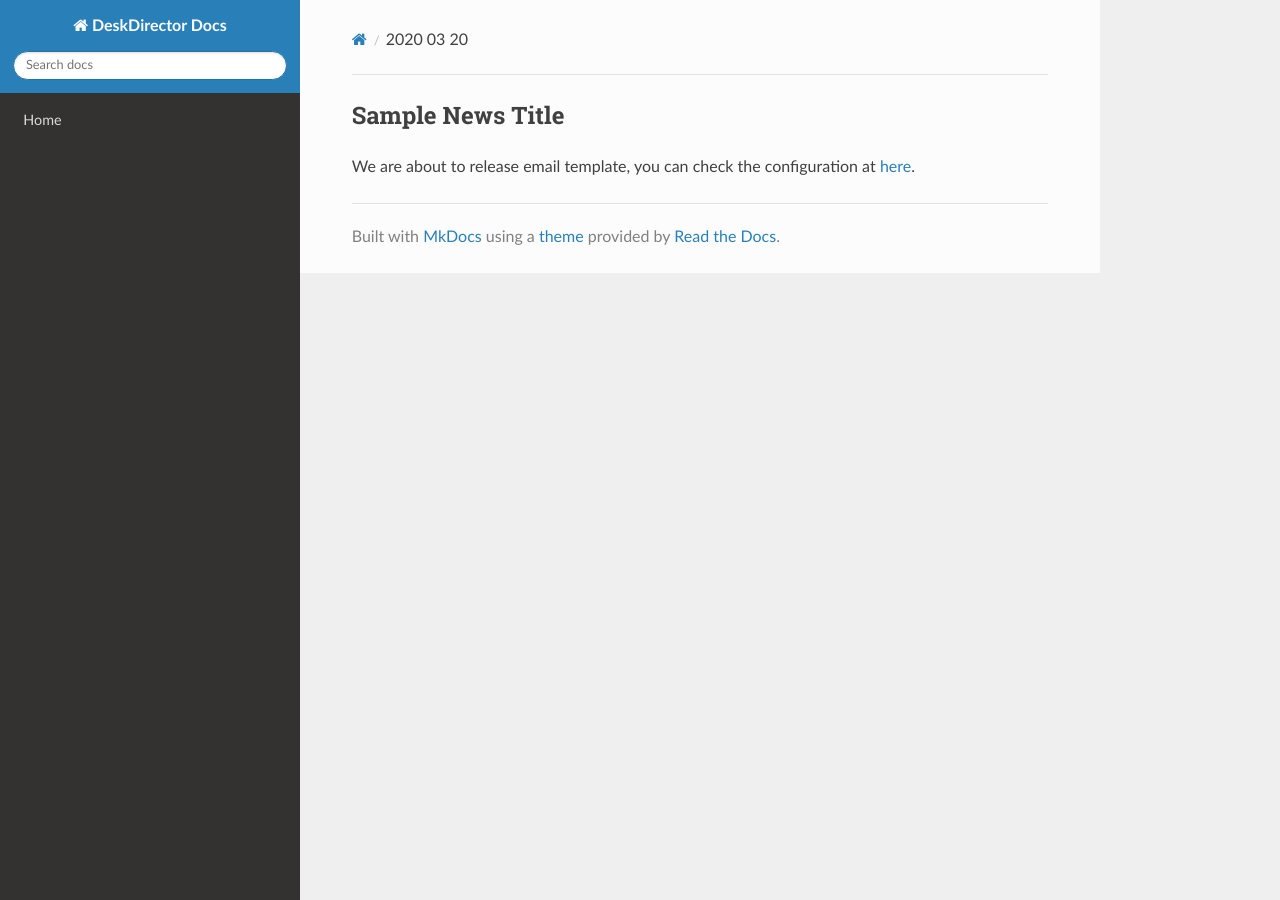
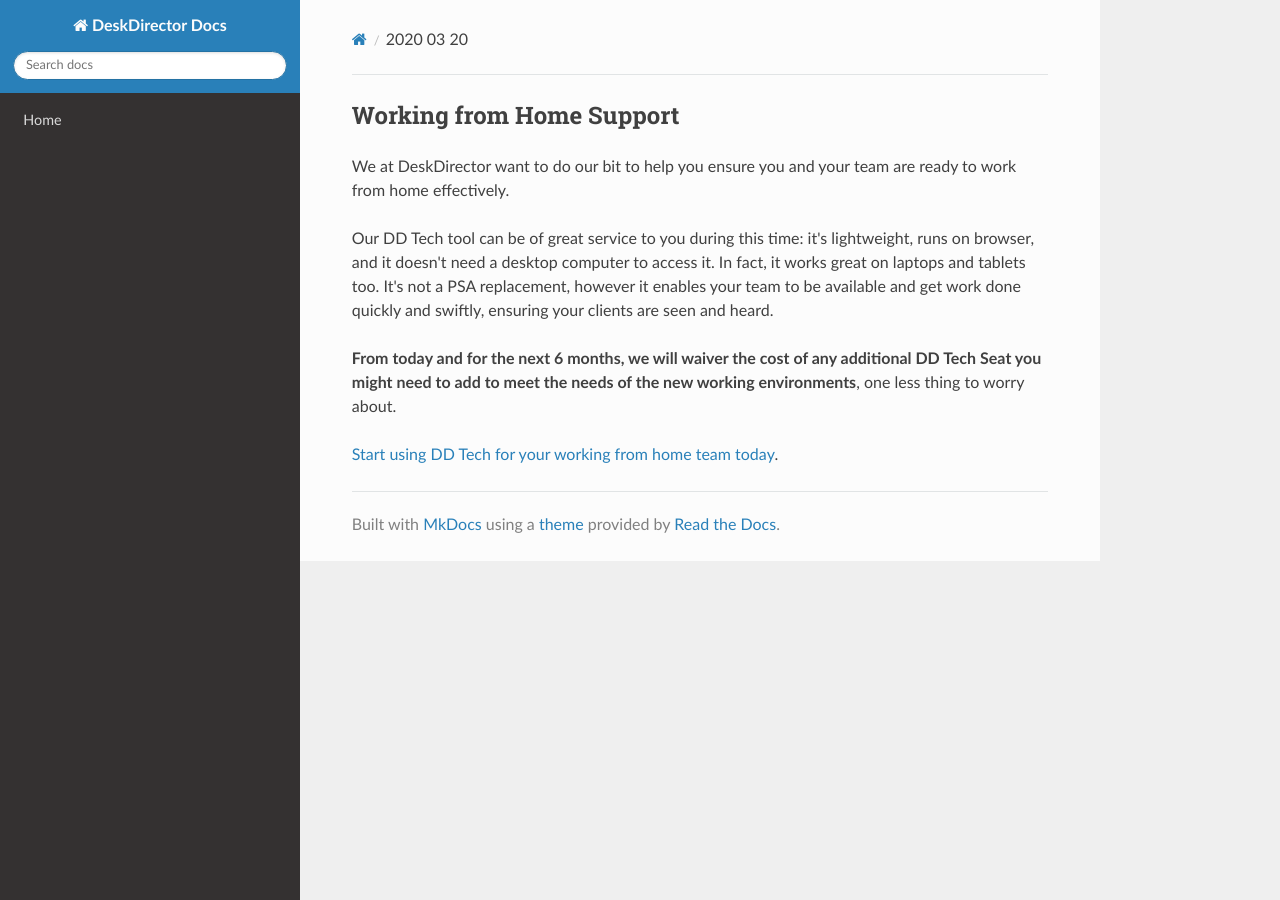
Before and after one commit to DeskDirector/docs, an MkDocs documentation site: the page built from docs/_contents/admin/home/news/2020-03-20.md, in a window 1280 px wide. Built offline with MkDocs 1.6.1, drawn with Linux system fonts in a browser that asks for light colours; nearby versions of some CDN libraries; old or Windows-style settings are respelled for this version of MkDocs.

Commit message:
Update 2020-03-20.md

```diff
--- a/docs/_contents/admin/home/news/2020-03-20.md
+++ b/docs/_contents/admin/home/news/2020-03-20.md
@@ -1,2 +1,9 @@
-## Sample News Title
-We are about to release email template, you can check the configuration at [here](/system/email).
+## Working from Home Support
+
+We at DeskDirector want to do our bit to help you ensure you and your team are ready to work from home effectively.
+
+Our DD Tech tool can be of great service to you during this time: it's lightweight, runs on browser, and it doesn't need a desktop computer to access it. In fact, it works great on laptops and tablets too. It's not a PSA replacement, however it enables your team to be available and get work done quickly and swiftly, ensuring your clients are seen and heard.
+
+**From today and for the next 6 months, we will waiver the cost of any additional DD Tech Seat you might need to add to meet the needs of the new working environments**, one less thing to worry about.
+
+[Start using DD Tech for your working from home team today](https://help.deskdirector.com/article/sqya940v2b-getting-started-with-dd-tech).
```
